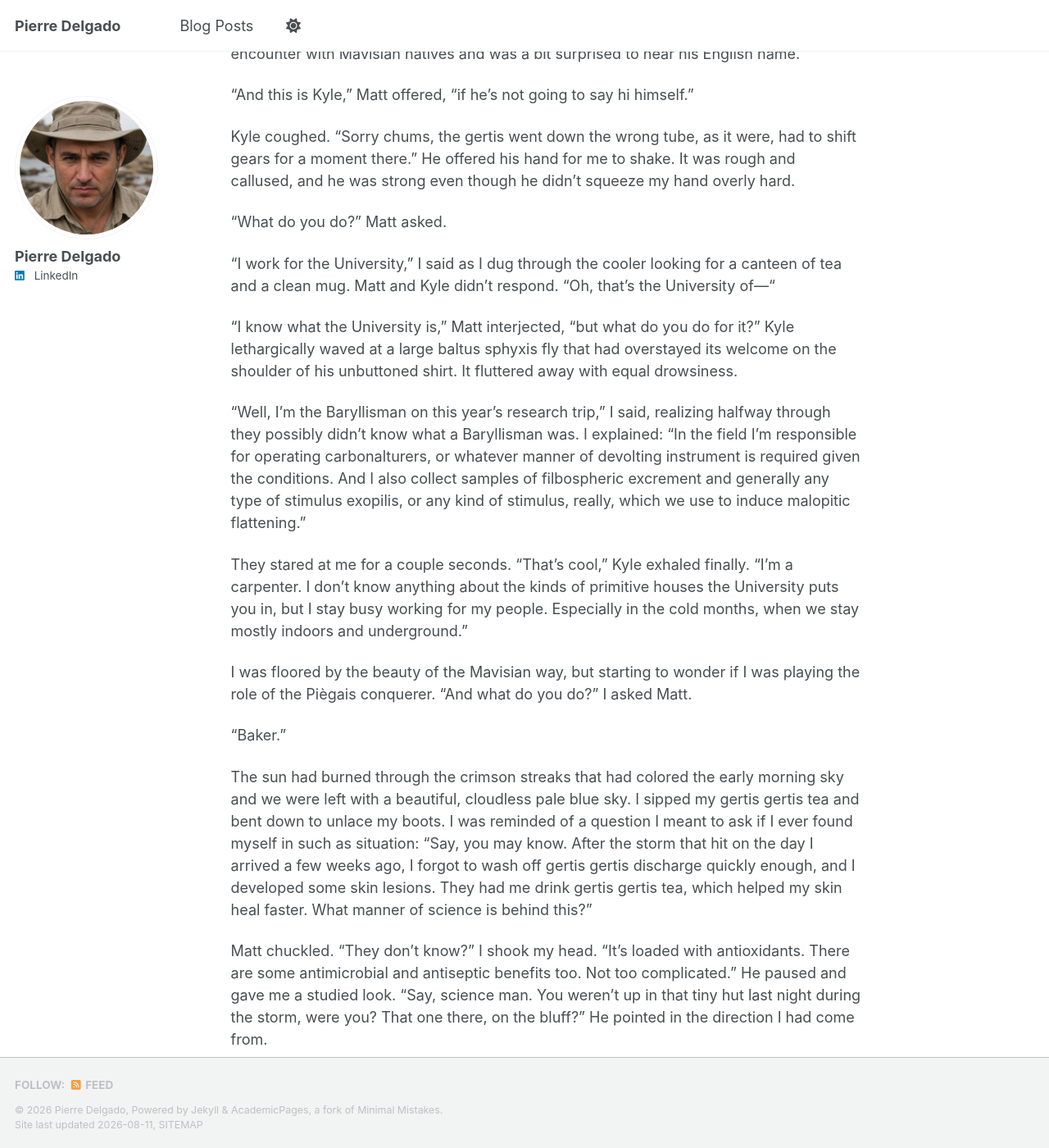
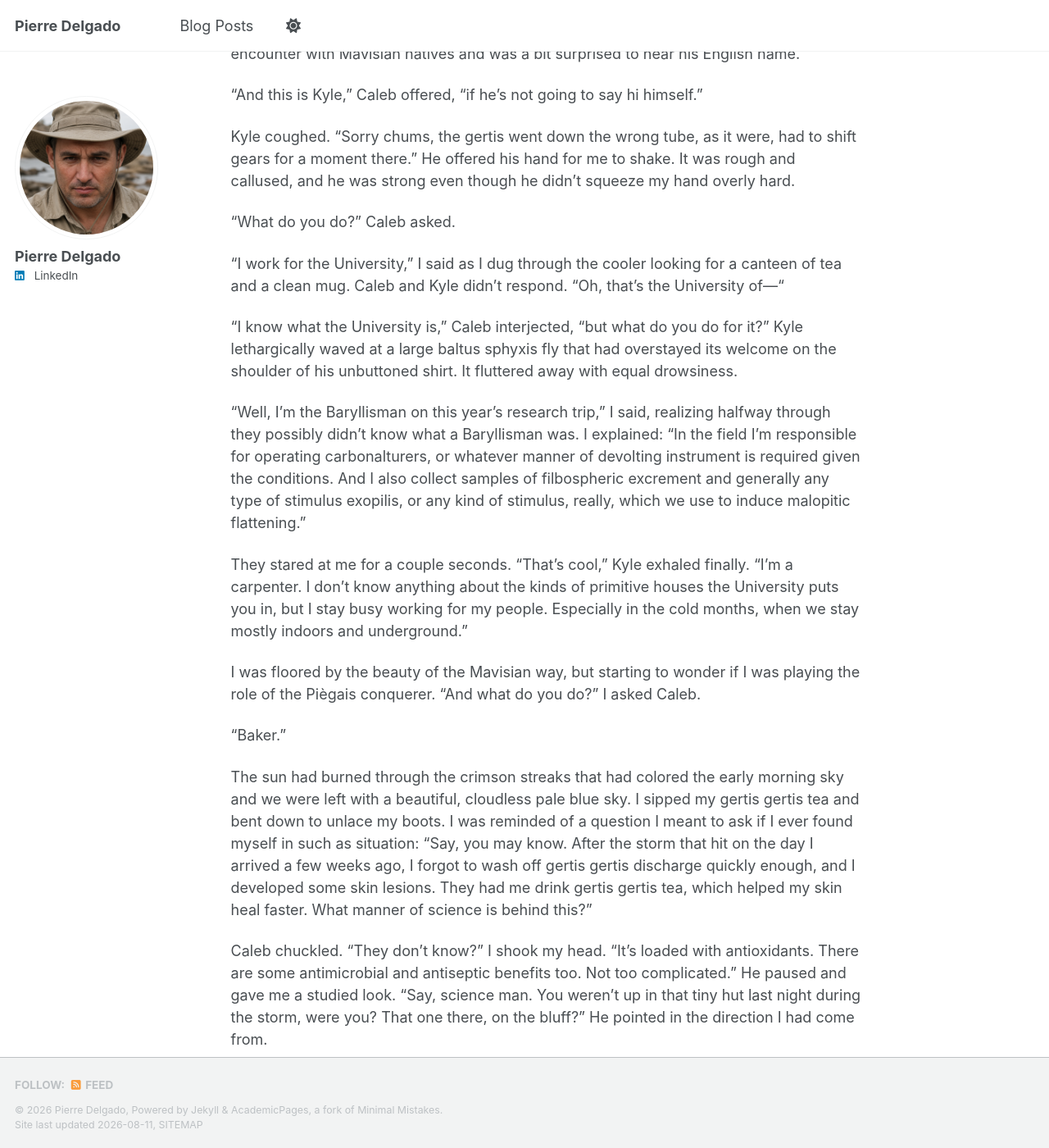
Before and after one commit to guyllotine/pierredelgado, a Jekyll site: the page built from _posts/2009-11-10-entry-7.md, in a window 1280 px wide and 1400 px high, scrolled down 2620 px. Shown: the whole window at 82% size. Built offline with Jekyll 4.4.1, drawn with Linux system fonts in a browser that asks for light colours; a style sheet for code colours, icons or effects is not loaded; some of the changed text lies outside the part shown.

Commit message:
Update 2009-11-10-entry-7.md

```diff
--- a/_posts/2009-11-10-entry-7.md
+++ b/_posts/2009-11-10-entry-7.md
@@ -36,31 +36,31 @@ I walked over to the open chair and gestured to it, not sure if they spoke Engli
 
 “Yes, thank you, I am grateful,” I said awkwardly as I stepped over the plastic cooler the one in jeans had his feet on and landed in the chair. “I’m Pierre, by the way.”
 
-He took his feet off the cooler. “There’s some tea in there if you’d like some,” he said, adding, “I’m Matt.”
+He took his feet off the cooler. “There’s some tea in there if you’d like some,” he said, adding, “I’m Caleb.”
 
 I nodded at him, possibly slowly enough it betrayed the fact that this was my first encounter with Mavisian natives and was a bit surprised to hear his English name.
 
-“And this is Kyle,” Matt offered, “if he’s not going to say hi himself.”
+“And this is Kyle,” Caleb offered, “if he’s not going to say hi himself.”
 
 Kyle coughed. “Sorry chums, the gertis went down the wrong tube, as it were, had to shift gears for a moment there.” He offered his hand for me to shake. It was rough and callused, and he was strong even though he didn’t squeeze my hand overly hard.
 
-“What do you do?” Matt asked.
+“What do you do?” Caleb asked.
 
-“I work for the University,” I said as I dug through the cooler looking for a canteen of tea and a clean mug. Matt and Kyle didn’t respond. “Oh, that’s the University of—“
+“I work for the University,” I said as I dug through the cooler looking for a canteen of tea and a clean mug. Caleb and Kyle didn’t respond. “Oh, that’s the University of—“
 
-“I know what the University is,” Matt interjected, “but what do you do for it?” Kyle lethargically waved at a large baltus sphyxis fly that had overstayed its welcome on the shoulder of his unbuttoned shirt. It fluttered away with equal drowsiness.
+“I know what the University is,” Caleb interjected, “but what do you do for it?” Kyle lethargically waved at a large baltus sphyxis fly that had overstayed its welcome on the shoulder of his unbuttoned shirt. It fluttered away with equal drowsiness.
 
 “Well, I’m the Baryllisman on this year’s research trip,” I said, realizing halfway through they possibly didn’t know what a Baryllisman was. I explained: “In the field I’m responsible for operating carbonalturers, or whatever manner of devolting instrument is required given the conditions. And I also collect samples of filbospheric excrement and generally any type of stimulus exopilis, or any kind of stimulus, really, which we use to induce malopitic flattening.”
 
 They stared at me for a couple seconds. “That’s cool,” Kyle exhaled finally. “I’m a carpenter. I don’t know anything about the kinds of primitive houses the University puts you in, but I stay busy working for my people. Especially in the cold months, when we stay mostly indoors and underground.”
 
-I was floored by the beauty of the Mavisian way, but starting to wonder if I was playing the role of the Piègais conquerer. “And what do you do?” I asked Matt.
+I was floored by the beauty of the Mavisian way, but starting to wonder if I was playing the role of the Piègais conquerer. “And what do you do?” I asked Caleb.
 
 “Baker.”
 
 The sun had burned through the crimson streaks that had colored the early morning sky and we were left with a beautiful, cloudless pale blue sky. I sipped my gertis gertis tea and bent down to unlace my boots. I was reminded of a question I meant to ask if I ever found myself in such as situation: “Say, you may know. After the storm that hit on the day I arrived a few weeks ago, I forgot to wash off gertis gertis discharge quickly enough, and I developed some skin lesions. They had me drink gertis gertis tea, which helped my skin heal faster. What manner of science is behind this?”
 
-Matt chuckled. “They don’t know?” I shook my head. “It’s loaded with antioxidants. There are some antimicrobial and antiseptic benefits too. Not too complicated.” He paused and gave me a studied look. “Say, science man. You weren’t up in that tiny hut last night during the storm, were you? That one there, on the bluff?” He pointed in the direction I had come from.
+Caleb chuckled. “They don’t know?” I shook my head. “It’s loaded with antioxidants. There are some antimicrobial and antiseptic benefits too. Not too complicated.” He paused and gave me a studied look. “Say, science man. You weren’t up in that tiny hut last night during the storm, were you? That one there, on the bluff?” He pointed in the direction I had come from.
 
 I nodded as I swallowed gertis gertis tea. “I didn’t adequately review the weather data before leaving our compound on the north side of the island.”
 
@@ -72,15 +72,15 @@ I didn’t need to nod this time. They burst out laughing, and I couldn’t tell
 
 I laughed with them. “In my childhood, in Calvois, my father Jean-Luc would always say, now listen here Pierre. In the Delgado family we don’t raise glue pots.”
 
-Matt snapped his fingers. “Oh, you’re from Piègais. Yes, I know the term from your movies.”
+Caleb snapped his fingers. “Oh, you’re from Piègais. Yes, I know the term from your movies.”
 
 Kyle shook his head and clicked his tongue. “I can’t believe what the University throws at you researchers,” he said. “How that little hut survived the storm, exposed on that bluff, is beyond me.” I told him about the tecolyte panels and the hexagonal support beams. He sighed, saying, “they must not have told you how often they replace that little hut. I walk by sometimes, after a storm, before they bring the big truck with a new hut, and see the old one flattened like a cardboard box headed for recycling.”
 
-Now I had that to worry about. I was just about to ask them more about what the University had gotten up to on the island before my recent arrival when I heard the horn of a field vehicle being honked from the bluff. I took my University-issued Blackberry out of my pocket and saw I had ten missed calls from Professor Lopez. I also saw I had been drinking tea with Matt and Kyle for over an hour.
+Now I had that to worry about. I was just about to ask them more about what the University had gotten up to on the island before my recent arrival when I heard the horn of a field vehicle being honked from the bluff. I took my University-issued Blackberry out of my pocket and saw I had ten missed calls from Professor Lopez. I also saw I had been drinking tea with Caleb and Kyle for over an hour.
 
-I stood up, and they rose to shake my hand. “Matt, Kyle, boofret cherowah.”
+I stood up, and they rose to shake my hand. “Caleb, Kyle, boofret cherowah.”
 
-“Boofret, boofret,” Matt said. Kyle sat back down and opened the cooler again.
+“Boofret, boofret,” Caleb said. Kyle sat back down and opened the cooler again.
 
 The trip back was mostly uneventful. I told Professor Lopez about the Mavisians I had encountered, but didn’t tell her all we talked about. I said we had mostly discussed cultural differences and movies from the mainland they get over the airwaves. Dinner was especially comforting that night. I devoured two servings of egg and cucumber dumplings, a half a tray of bread pudding, and a cup of tortus sorbet.
 
```
